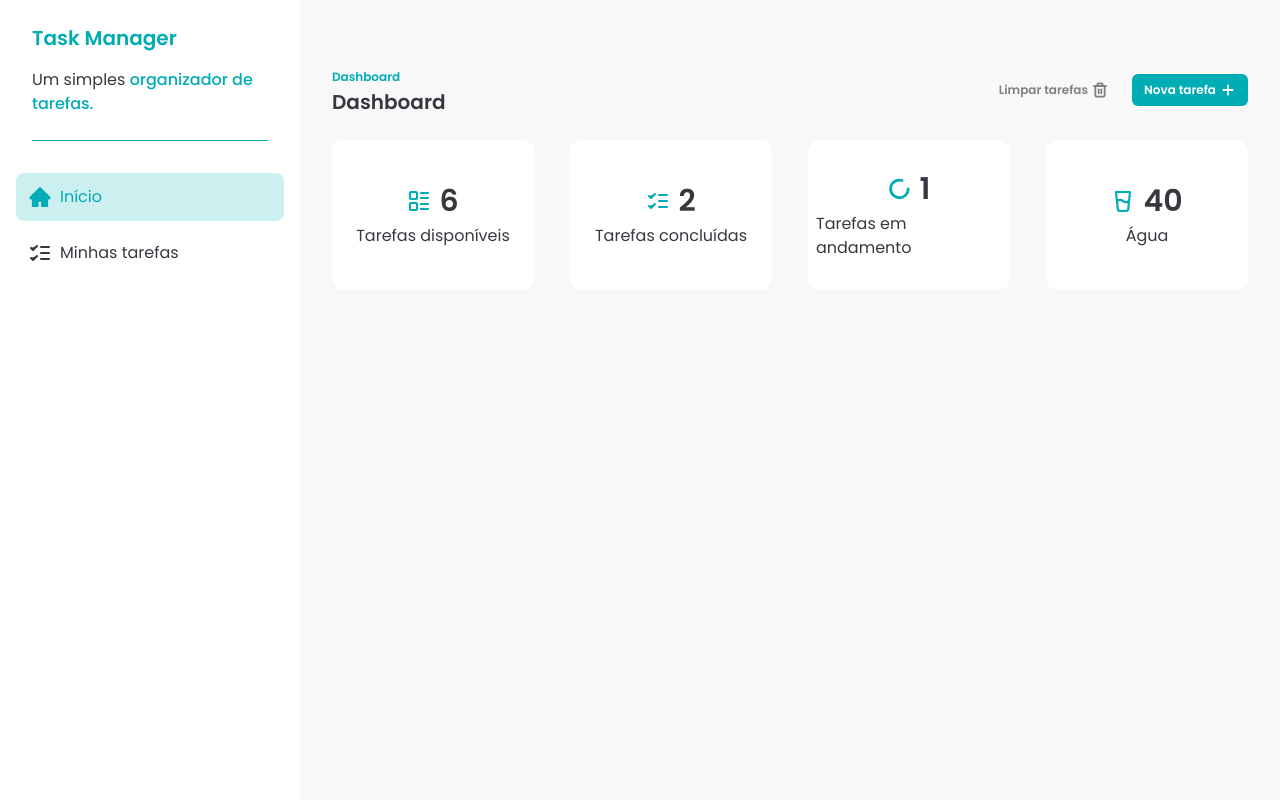
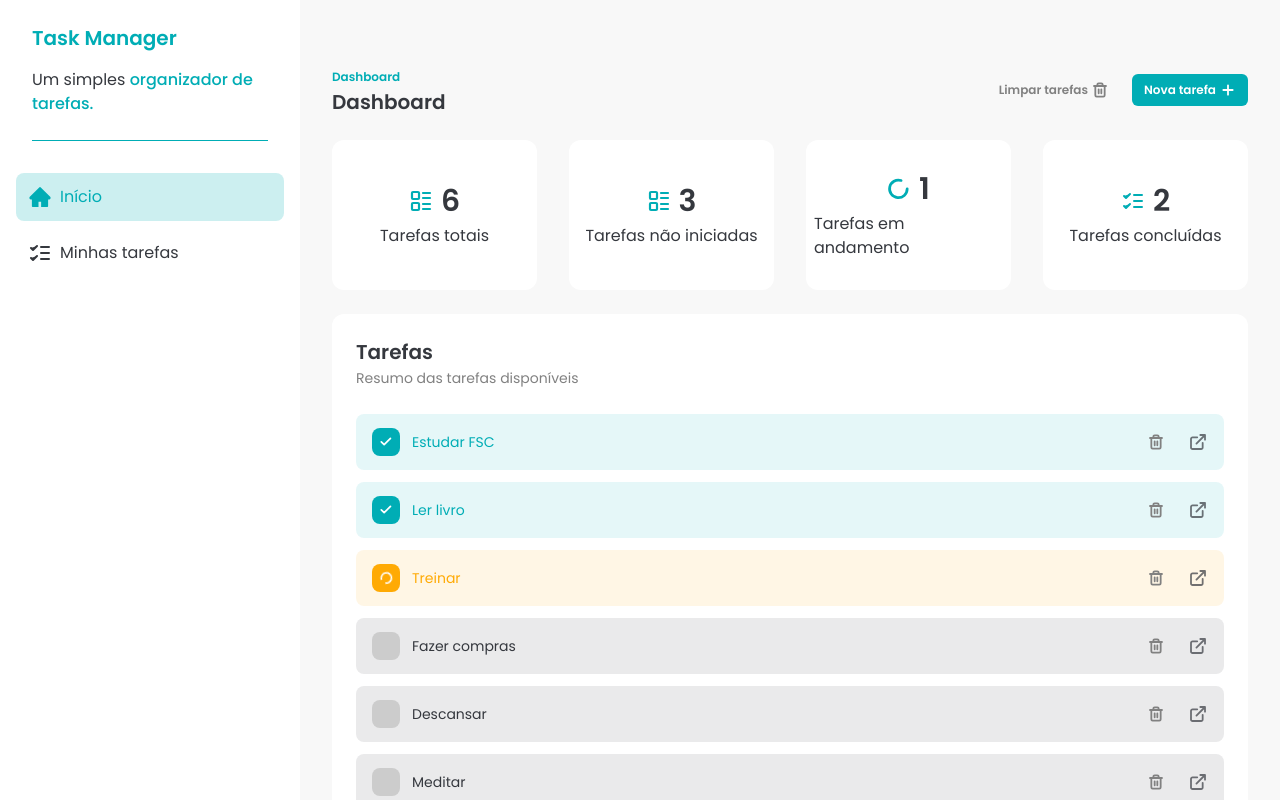
Before and after one commit to deniswmonteiro/task-manager, a React (Vite) app: page / in a window 1280 px wide. Built offline with nearby package versions, Linux system fonts and the light colour scheme; data requests are answered from the project's data file.

Commit message:
feat: finalizando a dashboard

```diff
--- /dev/null
+++ b/src/components/DashboardCards.jsx
@@ -0,0 +1,39 @@
+import { LayoutListIcon, LoaderIcon, TasksIcon } from "../assets/icons";
+import DashboardCard from "../components/DashboardCard";
+
+const DashboardCards = ({ tasks }) => {
+  const allTasks = tasks && tasks.length;
+  const notStartedTasks =
+    tasks && tasks.filter(task => task.status === "not_started").length;
+  const inProgressTasks =
+    tasks && tasks.filter(task => task.status === "in_progress").length;
+  const completedTasks =
+    tasks && tasks.filter(task => task.status === "done").length;
+
+  return (
+    <section className="grid grid-cols-4 gap-8">
+      <DashboardCard
+        icon={<LayoutListIcon />}
+        value={allTasks}
+        description="Tarefas totais"
+      />
+      <DashboardCard
+        icon={<LayoutListIcon />}
+        value={notStartedTasks}
+        description="Tarefas não iniciadas"
+      />
+      <DashboardCard
+        icon={<LoaderIcon />}
+        value={inProgressTasks}
+        description="Tarefas em andamento"
+      />
+      <DashboardCard
+        icon={<TasksIcon />}
+        value={completedTasks}
+        description="Tarefas concluídas"
+      />
+    </section>
+  );
+};
+
+export default DashboardCards;
--- a/src/components/Header.jsx
+++ b/src/components/Header.jsx
@@ -14,7 +14,7 @@ const Header = ({ title, subtitle }) => {
           <span className="text-brand-primary text-xs font-semibold">
             {subtitle}
           </span>
-          <h2 className="text-xl font-semibold">{title}</h2>
+          <h1 className="text-xl font-semibold">{title}</h1>
         </div>
         <div className="flex items-center gap-3">
           <Button color="ghost">
--- a/src/components/Task.jsx
+++ b/src/components/Task.jsx
@@ -1,6 +1,6 @@
 import TaskItem from "./TaskItem";
 
-const Task = ({ icon, title, tasks, onDeleteTaskSuccess }) => {
+const Task = ({ icon, title, tasks }) => {
   return (
     <div className="rounded-lg bg-white p-6">
       <div className="border-brand-light-gray/70 mb-3 border-b border-solid pb-1.25">
@@ -22,7 +22,6 @@ const Task = ({ icon, title, tasks, onDeleteTaskSuccess }) => {
               id={task.id}
               title={task.title}
               status={task.status}
-              onDeleteTaskSuccess={onDeleteTaskSuccess}
             />
           ))
         )}
--- a/src/pages/HomePage.jsx
+++ b/src/pages/HomePage.jsx
@@ -1,22 +1,11 @@
-import {
-  GlassWaterIcon,
-  LayoutListIcon,
-  LoaderIcon,
-  TasksIcon,
-} from "../assets/icons";
-import DashboardCard from "../components/DashboardCard";
+import DashboardCards from "../components/DashboardCards";
 import Header from "../components/Header";
 import Sidebar from "../components/Sidebar";
+import TaskItem from "../components/TaskItem";
 import { useGetTasks } from "../hooks/data/useGetTasks";
 
 const HomePage = () => {
   const { data: tasks } = useGetTasks();
-
-  const allTasks = tasks && tasks.length;
-  const completedTasks =
-    tasks && tasks.filter(task => task.status === "done").length;
-  const inProgressTasks =
-    tasks && tasks.filter(task => task.status === "in_progress").length;
 
   if (!tasks) return;
 
@@ -25,28 +14,30 @@ const HomePage = () => {
       <Sidebar />
       <main className="h-screen w-full space-y-6 overflow-y-auto px-8 py-16">
         <Header title="Dashboard" subtitle="Dashboard" />
-
-        <section className="grid grid-cols-4 gap-9">
-          <DashboardCard
-            icon={<LayoutListIcon />}
-            value={allTasks}
-            description="Tarefas disponíveis"
-          />
-          <DashboardCard
-            icon={<TasksIcon />}
-            value={completedTasks}
-            description="Tarefas concluídas"
-          />
-          <DashboardCard
-            icon={<LoaderIcon />}
-            value={inProgressTasks}
-            description="Tarefas em andamento"
-          />
-          <DashboardCard
-            icon={<GlassWaterIcon />}
-            value="40"
-            description="Água"
-          />
+        <DashboardCards tasks={tasks} />
+        <section>
+          <div className="bg-brand-white space-y-6 rounded-xl p-6">
+            <div>
+              <h2 className="text-brand-dark-blue text-xl font-semibold">
+                Tarefas
+              </h2>
+              <span className="text-brand-dark-gray text-sm">
+                Resumo das tarefas disponíveis
+              </span>
+            </div>
+            <ul className="space-y-3">
+              {tasks.map(task => {
+                return (
+                  <TaskItem
+                    key={task.id}
+                    id={task.id}
+                    title={task.title}
+                    status={task.status}
+                  />
+                );
+              })}
+            </ul>
+          </div>
         </section>
       </main>
     </div>
--- a/src/pages/TaskDetailsPage.jsx
+++ b/src/pages/TaskDetailsPage.jsx
@@ -48,7 +48,7 @@ const TaskDetailsPage = () => {
     mutateUpdate(task, {
       onSuccess: () => {
         toast.success("Tarefa atualizada com sucesso.");
-        navigate("/tasks");
+        navigate(-1);
       },
       onError: () => {
         toast.error("Erro ao atualizar a tarefa. Tente novamente.");
@@ -78,7 +78,7 @@ const TaskDetailsPage = () => {
         <div className="flex w-full items-end justify-between">
           <div className="flex flex-col">
             <Link
-              to={"/tasks"}
+              to={-1}
               className="bg-brand-primary text-brand-white hover:shadow-brand-primary mb-3 flex h-7 w-7 items-center justify-center rounded-full duration-300 hover:shadow-sm hover:transition-all hover:duration-300"
             >
               <ArrowIcon />
```
